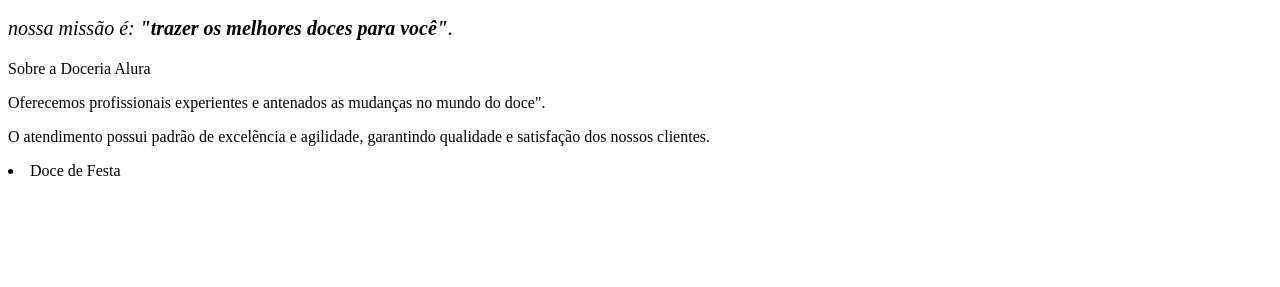
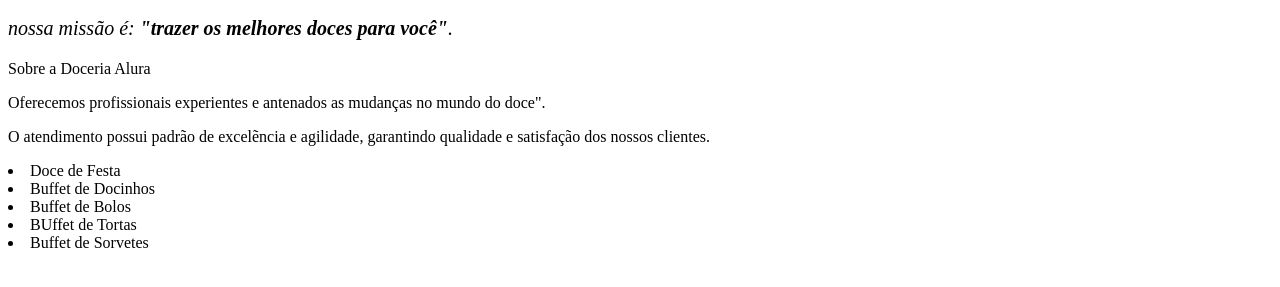
Before and after one commit to isabellaamaislinda/isabella, a plain HTML site: page index.html in a window 1280 px wide. Shown: the part 147-434 px from the top of the page. Drawn offline with Linux system fonts and the light colour scheme.

Commit message:
Update index.html

```diff
--- a/index.html
+++ b/index.html
@@ -18,4 +18,8 @@
     </body>
 <header>
     <li> Doce de Festa</li>
+    <li> Buffet de Docinhos</li>
+    <li> Buffet de Bolos</li>
+    <li> BUffet de Tortas</li>
+    <li> Buffet de Sorvetes</li>
 </html>
```
